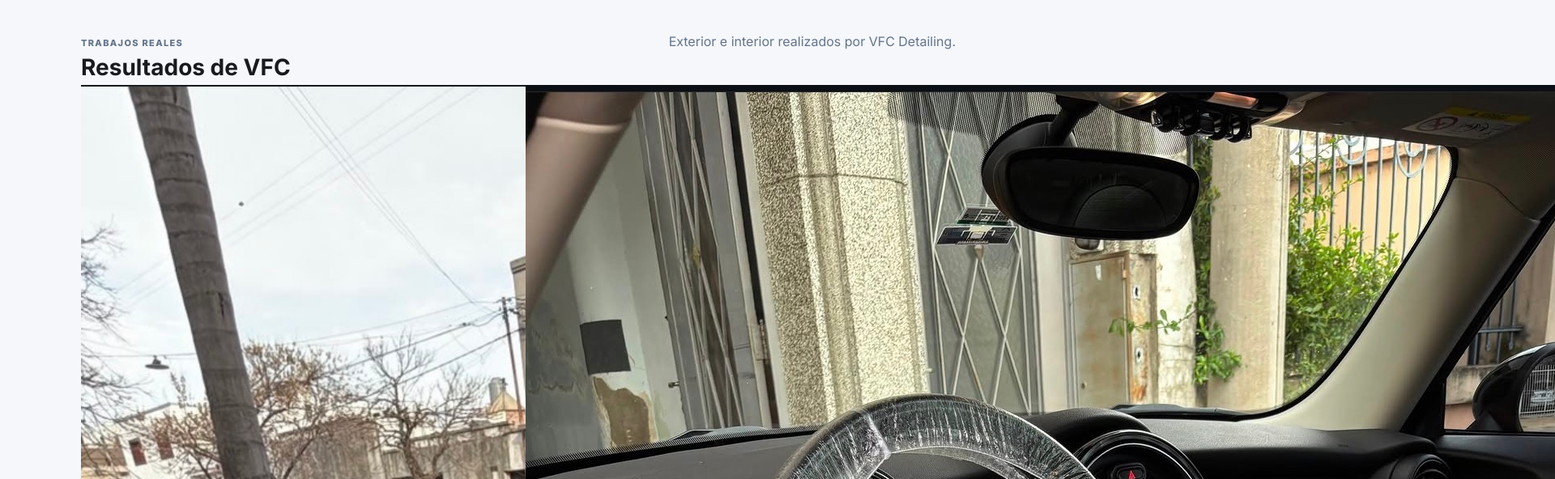
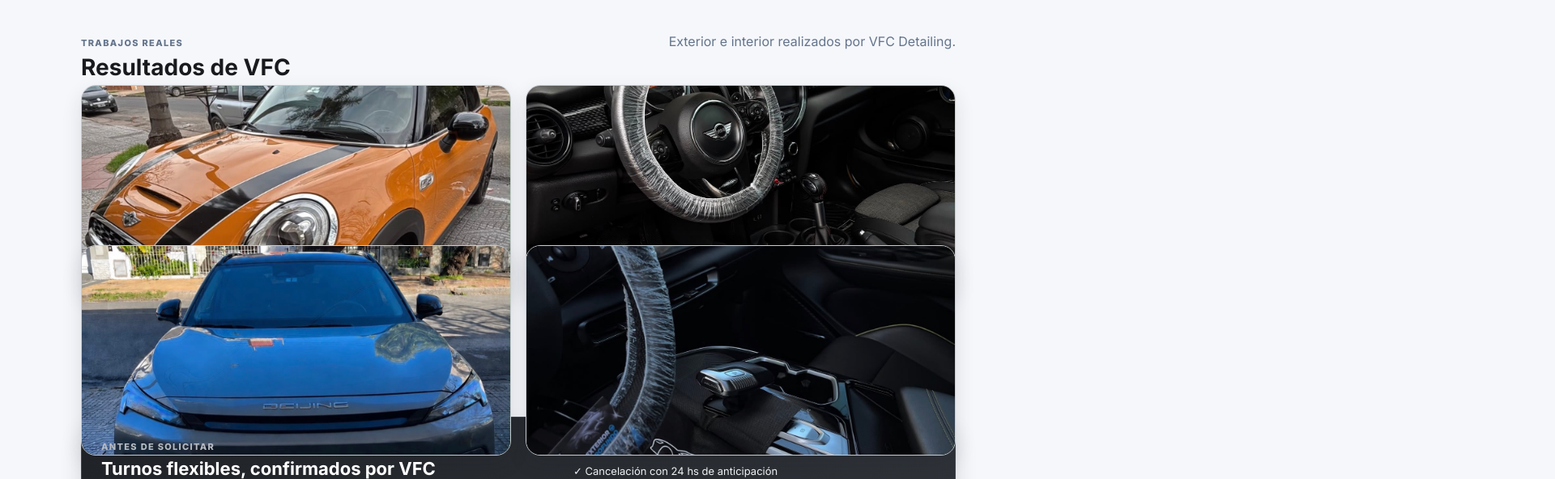
Before and after one commit to FranciscoPagliano/turnero-lavadero-autos, a React (Vite) app: page / in a window 1280 px wide. Shown: the part 1104-1696 px from the top of the page at 81% size, 1920 px wide, since content can reach past the window. Built offline with nearby package versions, Linux system fonts and the light colour scheme.

Commit message:
corrige layout de galeria con imagenes directas

```diff
--- a/src/gallery-local.css
+++ b/src/gallery-local.css
@@ -1,65 +1,25 @@
 .gallery-real{
   display:grid!important;
   grid-template-columns:repeat(2,minmax(0,1fr))!important;
-  grid-template-rows:none!important;
   gap:18px!important;
   width:100%!important;
   align-items:stretch!important;
 }
 
-.gallery-real .image-card,
-.gallery-real .hero-work,
-.gallery-real .wide-work{
-  position:relative!important;
+/* Las cuatro fotos estan puestas directamente como <img> dentro de la galeria. */
+.gallery-real > img{
   display:block!important;
   width:100%!important;
+  height:260px!important;
   min-width:0!important;
-  max-width:none!important;
-  height:260px!important;
-  min-height:260px!important;
-  max-height:260px!important;
+  max-width:100%!important;
+  object-fit:cover!important;
+  object-position:center!important;
+  border-radius:18px!important;
+  overflow:hidden!important;
   margin:0!important;
-  padding:0!important;
-  overflow:hidden!important;
-  border-radius:18px!important;
-  background-color:#202327!important;
-  background-size:cover!important;
-  background-position:center!important;
-  background-repeat:no-repeat!important;
-  grid-column:auto!important;
-  grid-row:auto!important;
-  aspect-ratio:auto!important;
-}
-
-/* Usamos las fotos reales que estan en public/images */
-.gallery-real .image-card:nth-child(1){background-image:url('/images/IMG_minic.jpg')!important;}
-.gallery-real .image-card:nth-child(2){background-image:url('/images/IMG_minicINT.jpg')!important;}
-.gallery-real .image-card:nth-child(3){background-image:url('/images/IMG_chino.jpg')!important;}
-.gallery-real .image-card:nth-child(4){background-image:url('/images/IMG_chinoINT.jpg')!important;}
-
-/* El JSX todavia conserva los <img> viejos; los ocultamos para que no deformen la grilla. */
-.gallery-real .image-card img{
-  display:none!important;
-  width:0!important;
-  height:0!important;
-}
-
-.gallery-real .image-card::after{
-  content:""!important;
-  position:absolute!important;
-  inset:0!important;
-  pointer-events:none!important;
-  background:linear-gradient(to top,rgba(0,0,0,.62),transparent 55%)!important;
-}
-
-.gallery-real .image-card figcaption{
-  position:absolute!important;
-  z-index:2!important;
-  left:16px!important;
-  bottom:14px!important;
-  margin:0!important;
-  color:#fff!important;
-  font-weight:700!important;
+  box-shadow:0 10px 24px rgba(31,35,39,.12)!important;
+  border:1px solid #c8ccd0!important;
 }
 
 @media(max-width:700px){
@@ -68,11 +28,7 @@
     gap:14px!important;
   }
 
-  .gallery-real .image-card,
-  .gallery-real .hero-work,
-  .gallery-real .wide-work{
+  .gallery-real > img{
     height:220px!important;
-    min-height:220px!important;
-    max-height:220px!important;
   }
 }
```
